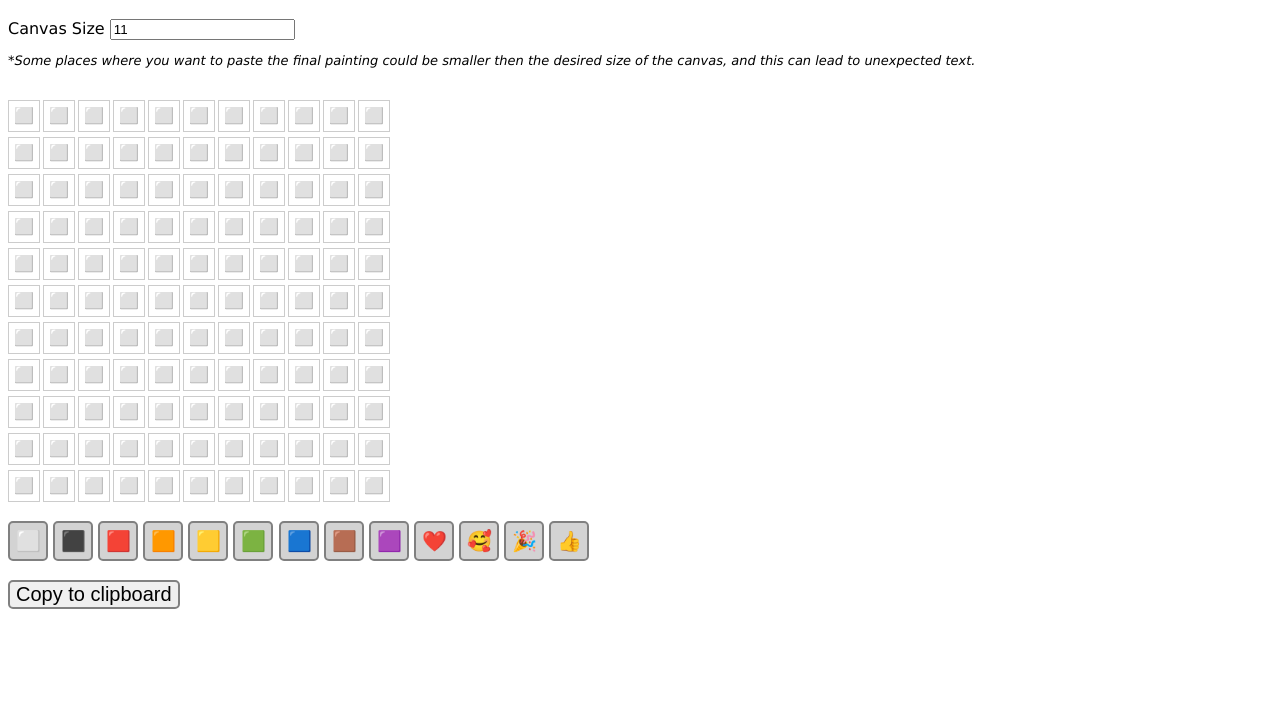
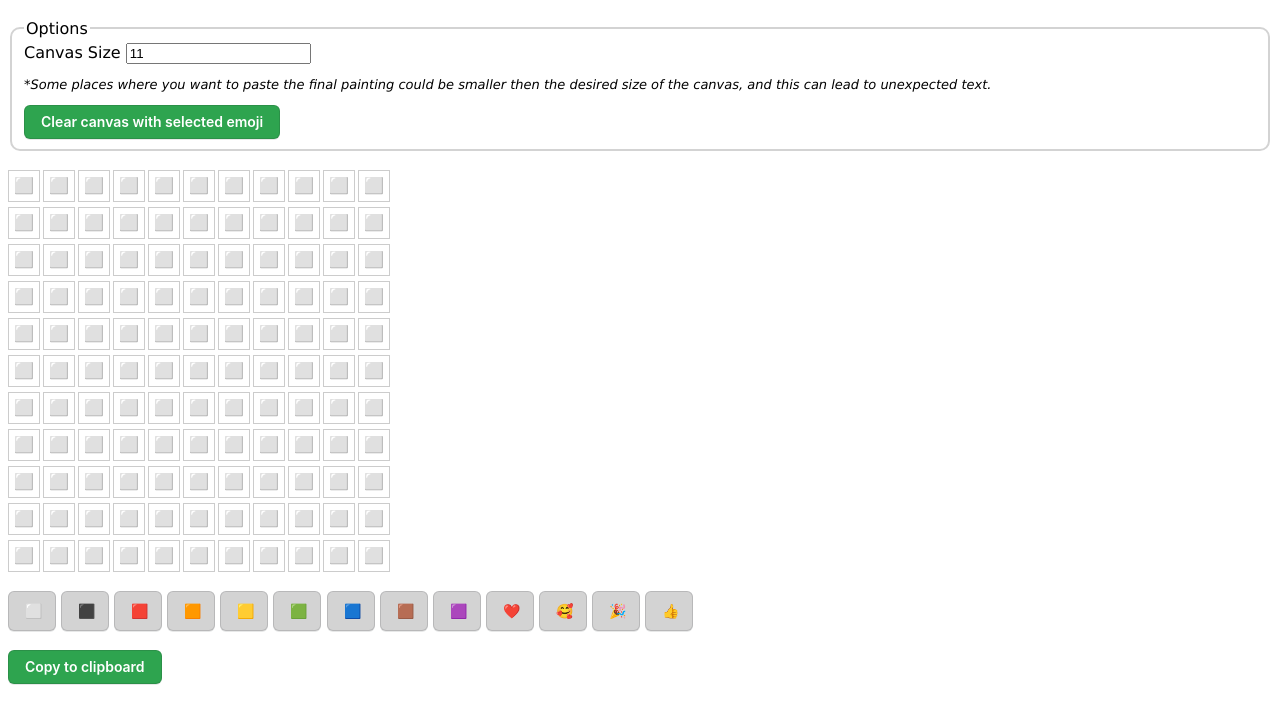
Before and after one commit to Retr0Aa/codemoji, a plain HTML site: page index.html in a window 1280 px wide. Shown: the part 62-786 px from the top of the page. Drawn offline with Linux system fonts and the light colour scheme; a web font is replaced by a local one.

Commit message:
Added More Features

```diff
--- a/index.html
+++ b/index.html
@@ -15,9 +15,14 @@
 <body>
     <h1>Retr0A's Emoji Drawer</h1>
 
-    <label>Canvas Size</label>
-    <input type="number" id="canvasSizeInput">
-    <p style="font-size: small;"><i>*Some places where you want to paste the final painting could be smaller then the desired size of the canvas, and this can lead to unexpected text.</i></p>
+    <fieldset>
+        <legend>Options</legend>
+        <label>Canvas Size</label>
+        <input type="number" id="canvasSizeInput">
+        <p style="font-size: small;"><i>*Some places where you want to paste the final painting could be smaller then the desired size of the canvas, and this can lead to unexpected text.</i></p>
+
+        <button onclick="clearCanvas()">Clear canvas with selected emoji</button>
+    </fieldset>
 
     <br>
 
--- a/script.js
+++ b/script.js
@@ -7,10 +7,10 @@ const canvasSizeInput = document.getElementById("canvasSizeInput");
 canvasSizeInput.addEventListener('change', setCanvasSize);
 canvasSizeInput.value = canvasSize;
 
-refreshCanvas();
+refreshCanvas('⬜');
 refreshInputArea();
 
-function refreshCanvas() {
+function refreshCanvas(clearEmoji) {
     // Create a 10x10 grid
     const gridContainer = document.getElementById('gridContainer');
 
@@ -24,7 +24,7 @@ function refreshCanvas() {
     for (let i = 0; i < canvasSize; i++) {
         for (let j = 0; j < canvasSize; j++) {
             const label = document.createElement('label');
-            label.innerText = '⬜';
+            label.innerText = clearEmoji;
             label.id = 'label-' + (i * canvasSize + j);
             label.className = "emoji-label";
             label.addEventListener('click', () => changeHeartValue(label));
@@ -59,7 +59,9 @@ function refreshInputArea() {
 
 function setCanvasSize() {
     canvasSize = this.value;
+}
 
-    refreshCanvas();
+function clearCanvas() {
+    refreshCanvas(selEmoji);
     refreshInputArea();
 }
--- a/style.css
+++ b/style.css
@@ -19,18 +19,60 @@ body {
     font-family: "Noto Color Emoji", sans-serif;
 }
 
+fieldset {
+    border: solid 2px lightgray;
+    border-radius: 10px;
+}
+
 button {
-    font-size: 20px;
-    border-radius: 5px;
-    border: solid 2px gray;
+  appearance: none;
+  background-color: #2ea44f;
+  border: 1px solid rgba(27, 31, 35, .15);
+  border-radius: 6px;
+  box-shadow: rgba(27, 31, 35, .1) 0 1px 0;
+  box-sizing: border-box;
+  color: #fff;
+  cursor: pointer;
+  display: inline-block;
+  font-family: -apple-system,system-ui,"Segoe UI",Helvetica,Arial,sans-serif,"Apple Color Emoji","Segoe UI Emoji";
+  font-size: 14px;
+  font-weight: 600;
+  line-height: 20px;
+  padding: 6px 16px;
+  position: relative;
+  text-align: center;
+  text-decoration: none;
+  user-select: none;
+  -webkit-user-select: none;
+  touch-action: manipulation;
+  vertical-align: middle;
+  white-space: nowrap;
+}
+
+button:focus:not(:focus-visible):not(.focus-visible) {
+  box-shadow: none;
+  outline: none;
 }
 
 button:hover {
-    font-size: 20px;
-    border-radius: 5px;
-    border: solid 2px gray;
-    background-color: gray;
-    color: white;
+  background-color: #2c974b;
+}
+
+button:focus {
+  box-shadow: rgba(46, 164, 79, .4) 0 0 0 3px;
+  outline: none;
+}
+
+button:disabled {
+  background-color: #94d3a2;
+  border-color: rgba(27, 31, 35, .1);
+  color: rgba(255, 255, 255, .8);
+  cursor: default;
+}
+
+button:active {
+  background-color: #298e46;
+  box-shadow: rgba(20, 70, 32, .2) 0 1px 0 inset;
 }
 
 .emoji-btn {
@@ -42,3 +84,7 @@ button:hover {
     line-height: 20px;
     padding-right: 30px;
 }
+
+.emoji-btn:hover {
+    background-color: rgb(189, 189, 189);
+}
```
